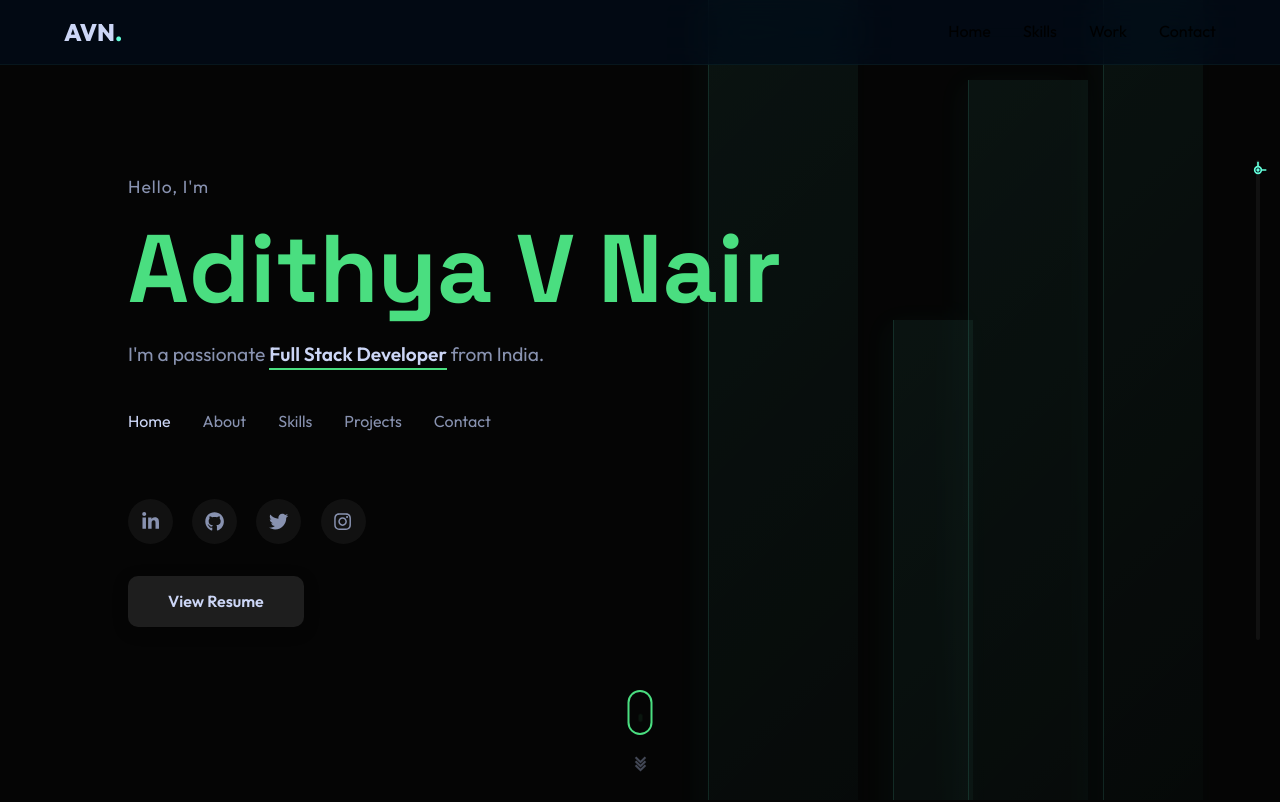
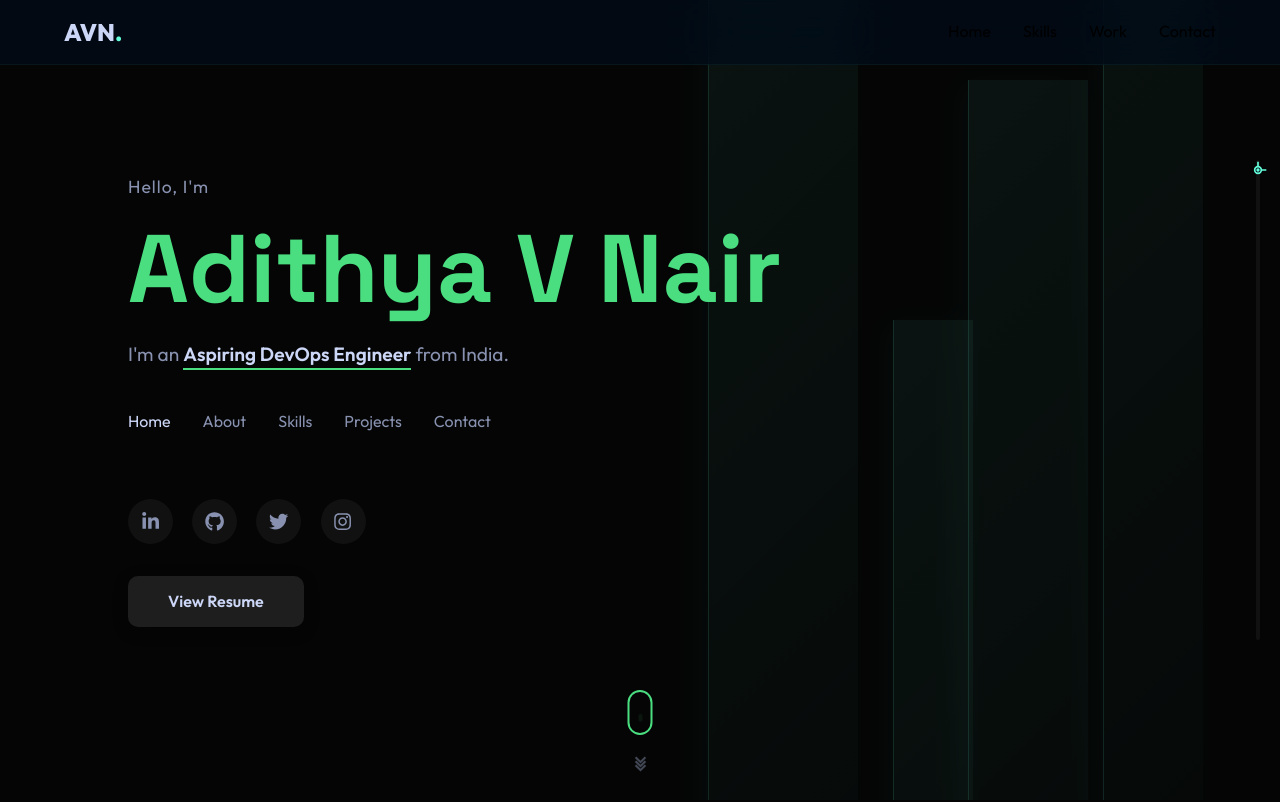
Before and after one commit to AdithyaVNair/Portfolio, a React (Vite) app: page / in a window 1280 px wide. Shown: the top 802 px of the page. Built offline with nearby package versions, Linux system fonts and the light colour scheme.

Commit message:
made change in hero page

```diff
--- a/src/components/Hero.jsx
+++ b/src/components/Hero.jsx
@@ -62,7 +62,7 @@ const Hero = () => {
                     transition={{ duration: 0.6, delay: 0.2 }}
                     className="hero-bio"
                 >
-                    I'm a passionate <span>Full Stack Developer</span> from India.
+                    I'm an <span>Aspiring DevOps Engineer</span> from India.
                 </motion.p>
 
                 <nav className="hero-nav">
```
